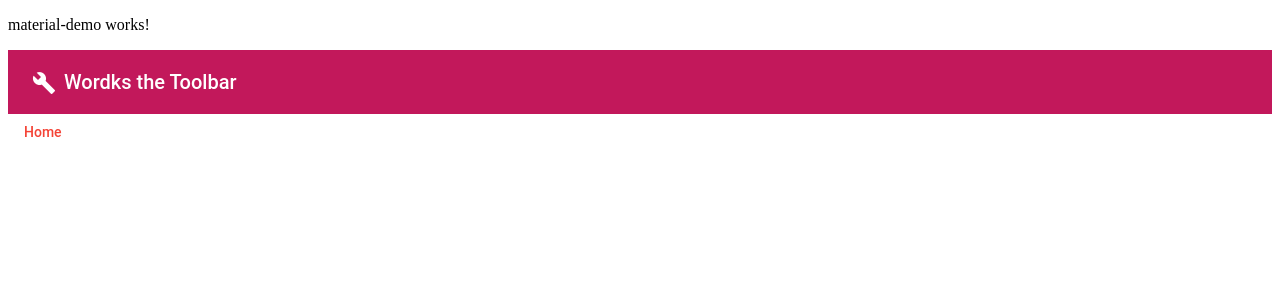
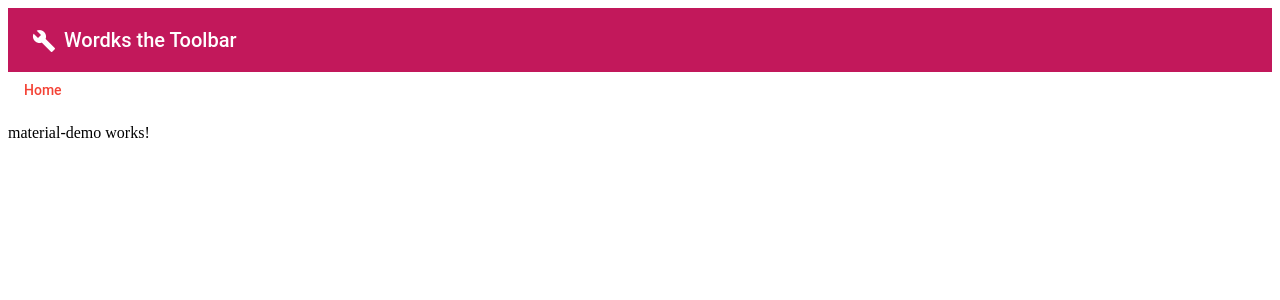
Before and after one commit to juanaguillon/learning-angular, an Angular app: page /material-demo in a window 1280 px wide. Shown: the top 300 px of the page. Built offline with nearby package versions, Linux system fonts and the light colour scheme.

Commit message:
Redirección de Home

```diff
--- a/src/app/app.component.html
+++ b/src/app/app.component.html
@@ -1 +1,13 @@
+<mat-toolbar color="primary">
+  <button mat-icon-button>
+    <mat-icon>build</mat-icon>
+  </button>
+  <span>Wordks the Toolbar</span>
+
+</mat-toolbar>
+<a>
+  <button mat-button color="warn">
+    Home
+  </button>
+</a>
 <router-outlet></router-outlet>
--- a/src/app/app.module.ts
+++ b/src/app/app.module.ts
@@ -5,10 +5,12 @@ import { BrowserAnimationsModule } from '@angular/platform-browser/animations';
 import { AppComponent } from './app.component';
 import { MaterialModule } from './material/material.module';
 import { AppRoutingModule } from './app-routing.module';
+import { HomeComponent } from './home/home.component';
 
 @NgModule({
   declarations: [
-    AppComponent
+    AppComponent,
+    HomeComponent
   ],
   imports: [
     BrowserModule,
--- /dev/null
+++ b/src/app/home/home.component.html
@@ -0,0 +1,3 @@
+<p>
+  home works!
+</p>
--- /dev/null
+++ b/src/app/home/home.component.ts
@@ -0,0 +1,15 @@
+import { Component, OnInit } from '@angular/core';
+
+@Component({
+  selector: 'app-home',
+  templateUrl: './home.component.html',
+  styleUrls: ['./home.component.css']
+})
+export class HomeComponent implements OnInit {
+
+  constructor() { }
+
+  ngOnInit() {
+  }
+
+}
--- a/src/app/material/material-demo/material-demo.component.html
+++ b/src/app/material/material-demo/material-demo.component.html
@@ -1,15 +1,3 @@
 <p>
   material-demo works!
 </p>
-<mat-toolbar color="primary">
-  <button mat-icon-button >
-    <mat-icon>build</mat-icon>
-  </button>
-  <span>Wordks the Toolbar</span>
-
-</mat-toolbar>
-<a>
-  <button mat-button color="warn">
-    Home
-  </button>
-</a>
--- a/src/app/material/material.module.ts
+++ b/src/app/material/material.module.ts
@@ -18,7 +18,9 @@ import { MatIconModule } from '@angular/material/icon';
 
   ],
   exports:[
-    MatToolbarModule
+    MatToolbarModule,
+    MatButtonModule,
+    MatIconModule
    ]
 })
 export class MaterialModule { }
```
Also changed, not shown: src/app/app-routing.module.ts (+11 -0 lines), src/app/home/home.component.css (added), 1 other file (tests, documents, lock files or other folders).
